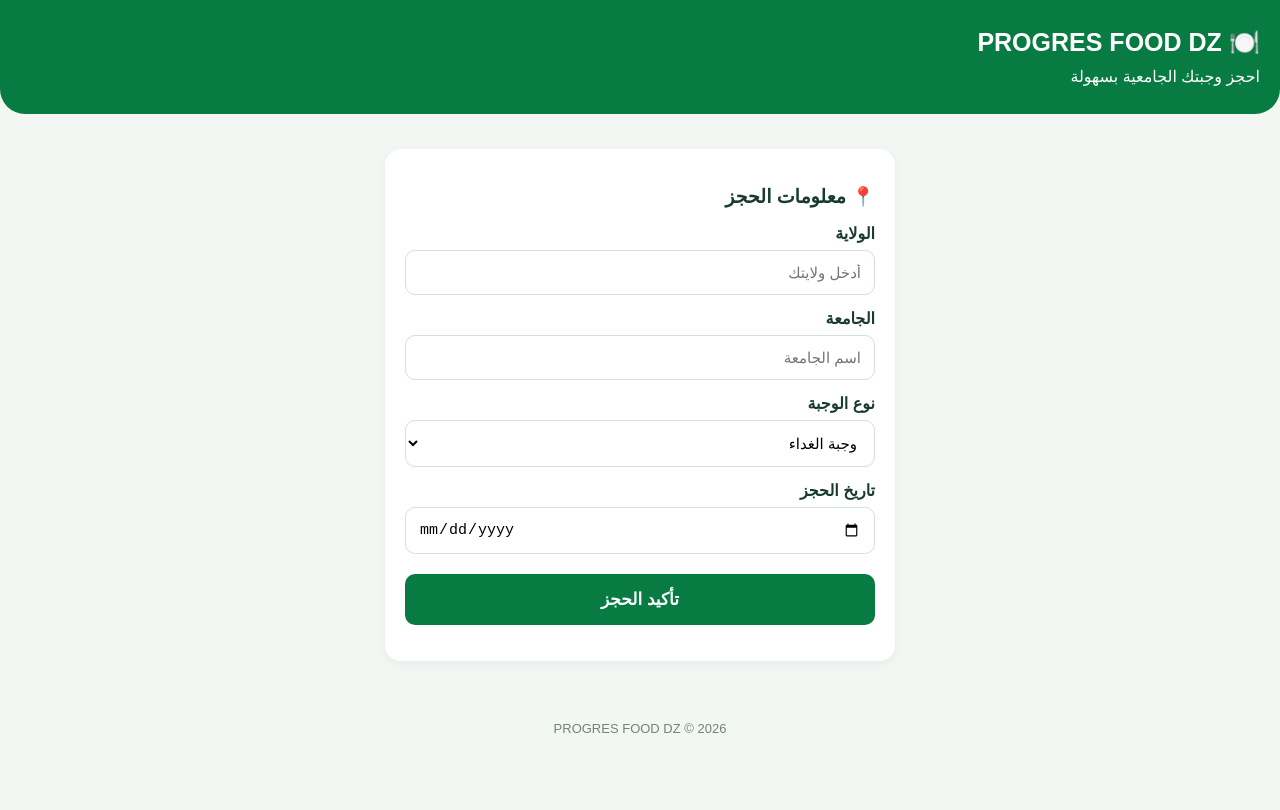
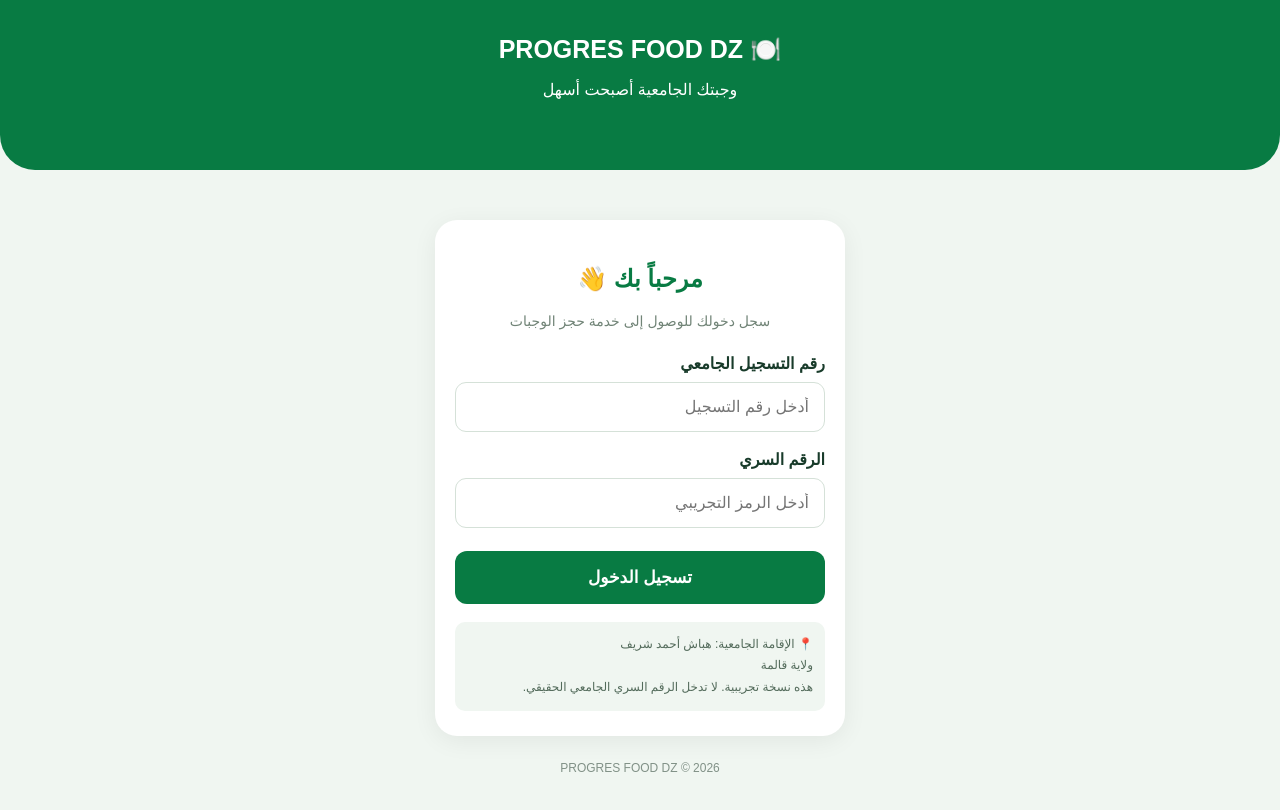
Before and after one commit to mouhamedminou640-maker/progres-food-dz, a plain HTML site: page index.html in a window 1280 px wide. Drawn offline with Linux system fonts and the light colour scheme.

Commit message:
Create login interface

```diff
--- a/index.html
+++ b/index.html
@@ -1,4 +1,3 @@
-
 <!DOCTYPE html>
 <html lang="ar" dir="rtl">
 <head>
@@ -7,53 +6,54 @@
 <title>PROGRES FOOD DZ</title>
 <style>
 *{box-sizing:border-box}
-body{margin:0;background:#f3f7f3;font-family:Arial,sans-serif;color:#183b2a}
-header{background:#087b43;color:white;padding:28px 20px;border-radius:0 0 25px 25px}
-header h1{font-size:25px;margin:0 0 10px}
-header p{margin:0}
-main{padding:20px;max-width:550px;margin:auto}
-.card{background:white;padding:20px;border-radius:16px;margin:15px 0;box-shadow:0 3px 12px #0000000c}
-label{display:block;margin:14px 0 7px;font-weight:bold}
-select,input{width:100%;padding:13px;border:1px solid #d5e1d8;border-radius:10px;font-size:15px;background:white}
-button{width:100%;padding:15px;background:#087b43;color:white;border:0;border-radius:10px;font-size:17px;font-weight:bold;margin-top:20px}
-h2{font-size:19px}
-footer{text-align:center;padding:25px;color:#718477;font-size:13px}
+body{margin:0;background:#f0f6f1;font-family:Arial,sans-serif;color:#183b2a}
+header{background:#087b43;color:white;text-align:center;padding:35px 15px 55px;border-radius:0 0 35px 35px}
+header h1{font-size:25px;margin:0 0 12px}
+header p{font-size:16px}
+main{max-width:440px;margin:35px auto;padding:15px}
+.card{background:white;padding:25px 20px;border-radius:22px;box-shadow:0 5px 25px #00000010}
+h2{text-align:center;color:#087b43}
+.sub{text-align:center;color:#718477;font-size:14px;margin-bottom:25px}
+label{display:block;font-weight:bold;margin:18px 0 9px}
+input{width:100%;padding:15px;border:1px solid #d5e1d8;border-radius:11px;font-size:16px}
+button{width:100%;padding:16px;background:#087b43;color:white;border:0;border-radius:12px;font-size:17px;font-weight:bold;margin-top:23px}
+.note{background:#f0f6f1;padding:12px;border-radius:10px;font-size:12px;line-height:1.8;margin-top:18px;color:#536b5b}
+footer{text-align:center;color:#819187;font-size:12px;margin:25px}
 </style>
 </head>
 <body>
 <header>
 <h1>🍽️ PROGRES FOOD DZ</h1>
-<p>احجز وجبتك الجامعية بسهولة</p>
+<p>وجبتك الجامعية أصبحت أسهل</p>
 </header>
 <main>
 <div class="card">
-<h2>📍 معلومات الحجز</h2>
-<label>الولاية</label>
-<input id="wilaya" placeholder="أدخل ولايتك">
-<label>الجامعة</label>
-<input id="university" placeholder="اسم الجامعة">
-<label>نوع الوجبة</label>
-<select id="meal">
-<option>وجبة الغداء</option>
-<option>وجبة العشاء</option>
-</select>
-<label>تاريخ الحجز</label>
-<input id="date" type="date">
-<button onclick="book()">تأكيد الحجز</button>
-<p id="result"></p>
+<h2>مرحباً بك 👋</h2>
+<p class="sub">سجل دخولك للوصول إلى خدمة حجز الوجبات</p>
+
+<form id="login">
+<label>رقم التسجيل الجامعي</label>
+<input id="student" type="text" placeholder="أدخل رقم التسجيل" required>
+
+<label>الرقم السري</label>
+<input id="password" type="password" placeholder="أدخل الرمز التجريبي" required>
+
+<button type="submit">تسجيل الدخول</button>
+</form>
+
+<div class="note">
+📍 الإقامة الجامعية: هباش أحمد شريف<br>
+ولاية قالمة<br>
+هذه نسخة تجريبية. لا تدخل الرقم السري الجامعي الحقيقي.
 </div>
+</div>
+<footer>PROGRES FOOD DZ © 2026</footer>
 </main>
-<footer>PROGRES FOOD DZ © 2026</footer>
 <script>
-function book(){
-const w=document.getElementById('wilaya').value;
-const u=document.getElementById('university').value;
-const m=document.getElementById('meal').value;
-const d=document.getElementById('date').value;
-if(!w||!u||!d){alert('يرجى ملء جميع المعلومات');return;}
-document.getElementById('result').innerText=
-'تم تسجيل طلبك التجريبي بنجاح: '+m+' - '+u+' - '+d;
-}
+document.getElementById("login").addEventListener("submit",function(e){
+e.preventDefault();
+alert("هذه واجهة تجريبية. لم يتم التحقق من الحساب أو حفظ بيانات الدخول.");
+});
 </script>
 </body>
 </html>
```
